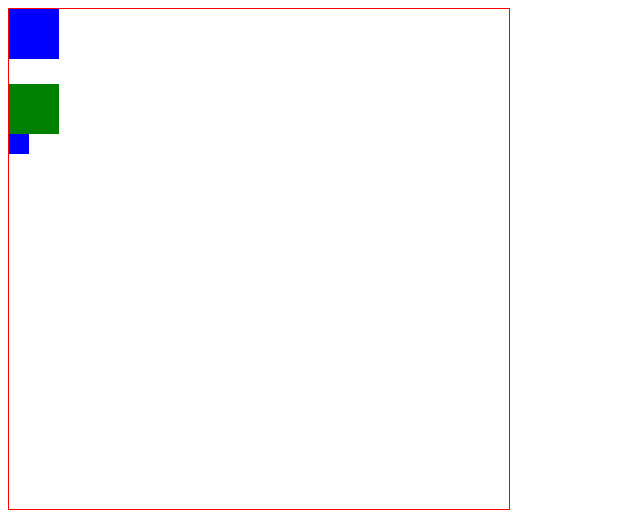
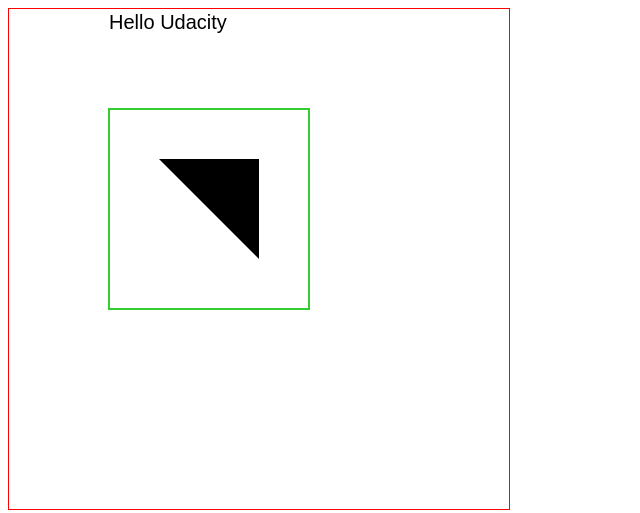
Before and after one commit to victornery/nanodegree-study, a website: page Canvas/index.html in a window 1280 px wide. Shown: the whole page, without its empty margins (0-640 px from the left). Drawn offline with Linux system fonts and the light colour scheme.

Commit message:
Filling a Text

```diff
--- a/Canvas/index.html
+++ b/Canvas/index.html
@@ -13,23 +13,22 @@
   <script>
     const c = document.querySelector('#test')
     const ctx = c.getContext("2d")
-    ctx.fillStyle = "red"
 
-    // A disposição é simples. Sempre serão aceitos 4 parâmetros que são:
-    // (x, y, w, h). Ex.: ctx.fillRect(0,0,100,100)
+    ctx.strokeStyle = "#33CC33"
 
-    ctx.fillStyle = "blue"
-    ctx.fillRect(0, 0, 50, 50)
-    ctx.save()
+    ctx.scale(2, 2)
 
-    ctx.fillStyle = "green"
-    ctx.fillRect(0, 75, 50, 50)
+    ctx.strokeRect(50, 50, 100, 100)
 
-    ctx.restore()
+    ctx.beginPath()
 
-    ctx.fillRect(0, 125, 20, 20)
+    ctx.moveTo(75, 75)
+    ctx.lineTo(125, 125)
+    ctx.lineTo(125, 75)
 
-
+    ctx.fill()
+    ctx.fillStyle = "black"
+    ctx.fillText("Hello Udacity", 50, 10)
 
   </script>
 </body>
```
